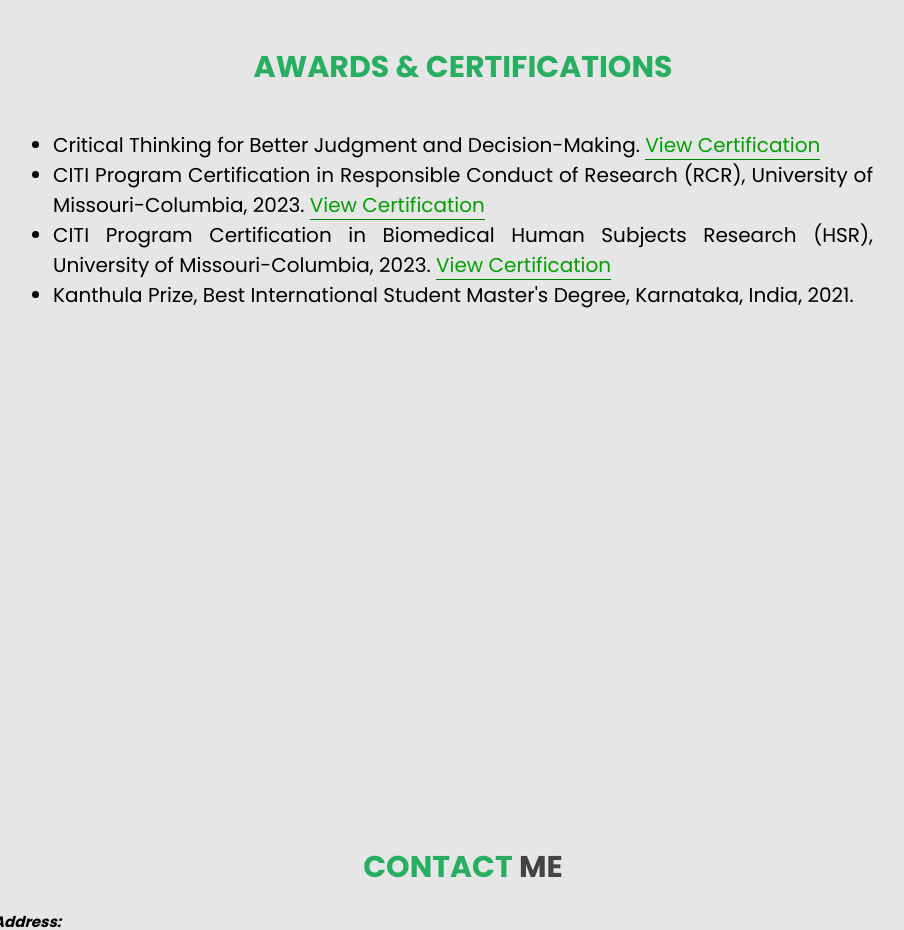
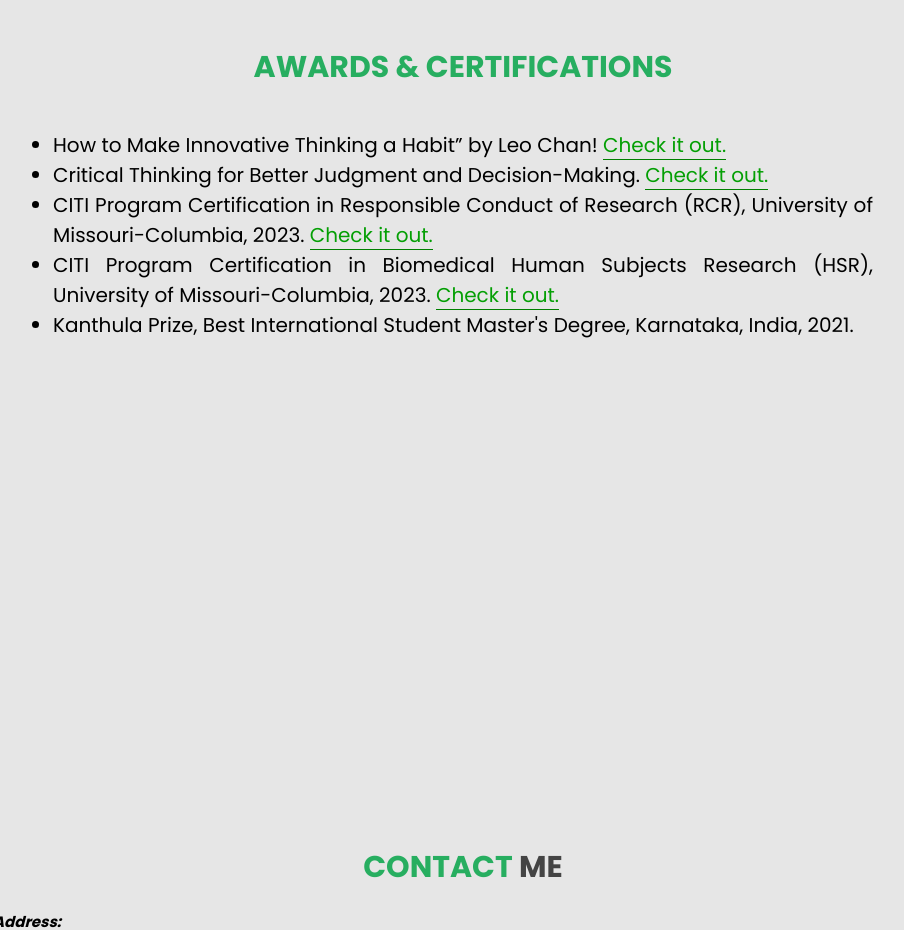
Before and after one commit to Ahmad-Tamim-Hamad/-Ahmad-Tamim-Hamad.github.io, a plain HTML site: page index.html in a window 1280 px wide. Shown: the part 3980-4910 px from the top of the page, without its empty margins (327-1231 px from the left). Drawn offline with Linux system fonts and the light colour scheme.

Commit message:
updated website

```diff
--- a/index.html
+++ b/index.html
@@ -129,14 +129,19 @@
     <h1 class="heading"> <span>Awards & Certifications</span> </h1>
 
     <ul class="custom-margin">
+
+        <li> How to Make Innovative Thinking a Habit” by Leo Chan!
+            <a href="https://www.linkedin.com/learning/certificates/0297ce5b696fc27c6e092e359ab8a89f3c79f65265c9de6912eb654896626c4b?trk=share_certificate
+            " target="_blank">Check it out.</a>
+        </li>
         <li> Critical Thinking for Better Judgment and Decision-Making.
-            <a href="https://www.linkedin.com/learning/certificates/059f498c326b8c7c1865c77a3febe62bc1be15f0143b05cdcb36f3f8d7d66ead?trk=share_certificate" target="_blank">View Certification</a>
+            <a href="https://www.linkedin.com/learning/certificates/059f498c326b8c7c1865c77a3febe62bc1be15f0143b05cdcb36f3f8d7d66ead?trk=share_certificate" target="_blank">Check it out.</a>
         </li>
         <li>CITI Program Certification in Responsible Conduct of Research (RCR), University of Missouri-Columbia, 2023.
-            <a href="https://citiprogram.org/verify/?k9af33c25-521f-4347-8aa9-fdb92811f11e-55379922" target="_blank">View Certification</a>
+            <a href="https://citiprogram.org/verify/?k9af33c25-521f-4347-8aa9-fdb92811f11e-55379922" target="_blank">Check it out.</a>
         </li>
         <li>CITI Program Certification in Biomedical Human Subjects Research (HSR), University of Missouri-Columbia, 2023.
-            <a href="https://citiprogram.org/verify/?kab13adc8-d609-4811-bc9b-f0549f0807a8-55379923" target="_blank">View Certification</a>
+            <a href="https://citiprogram.org/verify/?kab13adc8-d609-4811-bc9b-f0549f0807a8-55379923" target="_blank">Check it out.</a>
         </li>
         <li>Kanthula Prize, Best International Student Master's Degree, Karnataka, India, 2021.</li>
 
```
